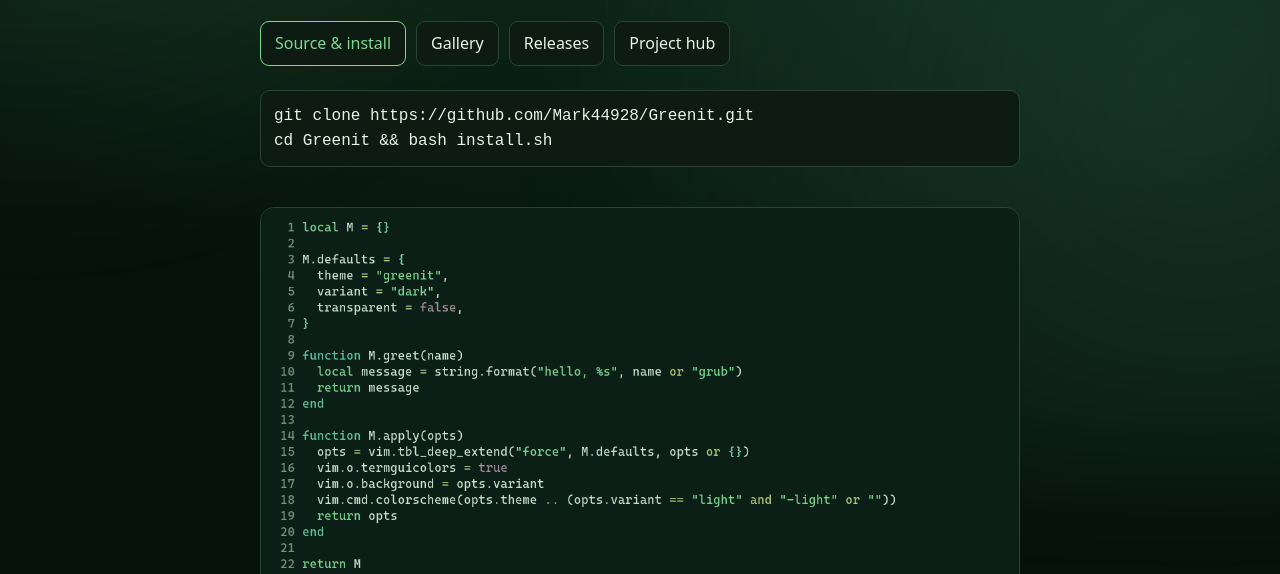
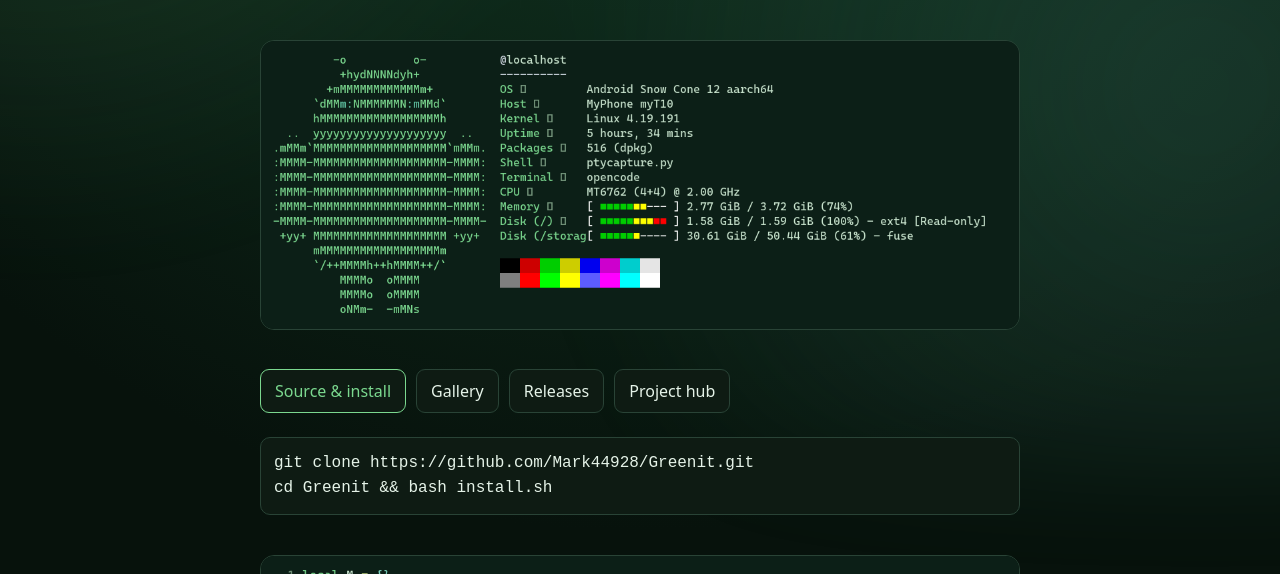
Before and after one commit to Mark44928/Greenit, a plain HTML site: page index.html in a window 1280 px wide. Shown: the part 526-1100 px from the top of the page. Drawn offline with Linux system fonts and the light colour scheme.

Commit message:
add real screenshots to README and homepage

```diff
--- a/index.html
+++ b/index.html
@@ -31,6 +31,7 @@ pre{background:var(--p);border:1px solid var(--b);border-radius:10px;padding:13p
 <p class="k">Themes · generated from one palette</p>
 <h1>Greenit</h1>
 <p class="lede">A green terminal and editor theme family. Change one palette file and every port — Termux, Vim, Neovim, bat, the gallery — regenerates to match.</p>
+<p><img src="docs/screenshot-terminal.png" alt="Greenit terminal theme"></p>
 <div class="buttons"><a class="btn primary" href="https://github.com/Mark44928/Greenit">Source &amp; install</a><a class="btn" href="https://mark44928.github.io/Greenit/gallery.html">Gallery</a><a class="btn" href="https://github.com/Mark44928/Greenit/releases">Releases</a><a class="btn" href="https://mark44928.github.io/Mark44928/">Project hub</a></div>
 <pre>git clone https://github.com/Mark44928/Greenit.git
 cd Greenit &amp;&amp; bash install.sh</pre>
```
Also changed, not shown: docs/screenshot-terminal.png (added), 1 other file.
